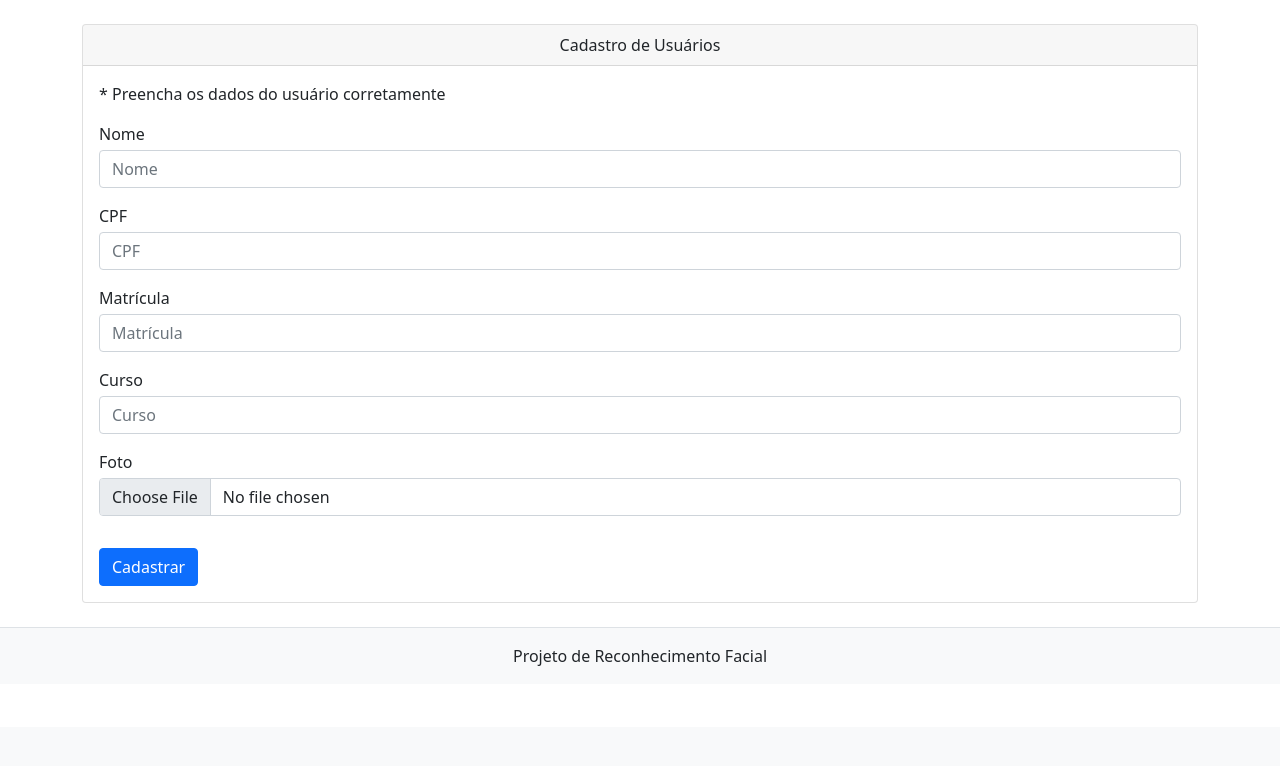
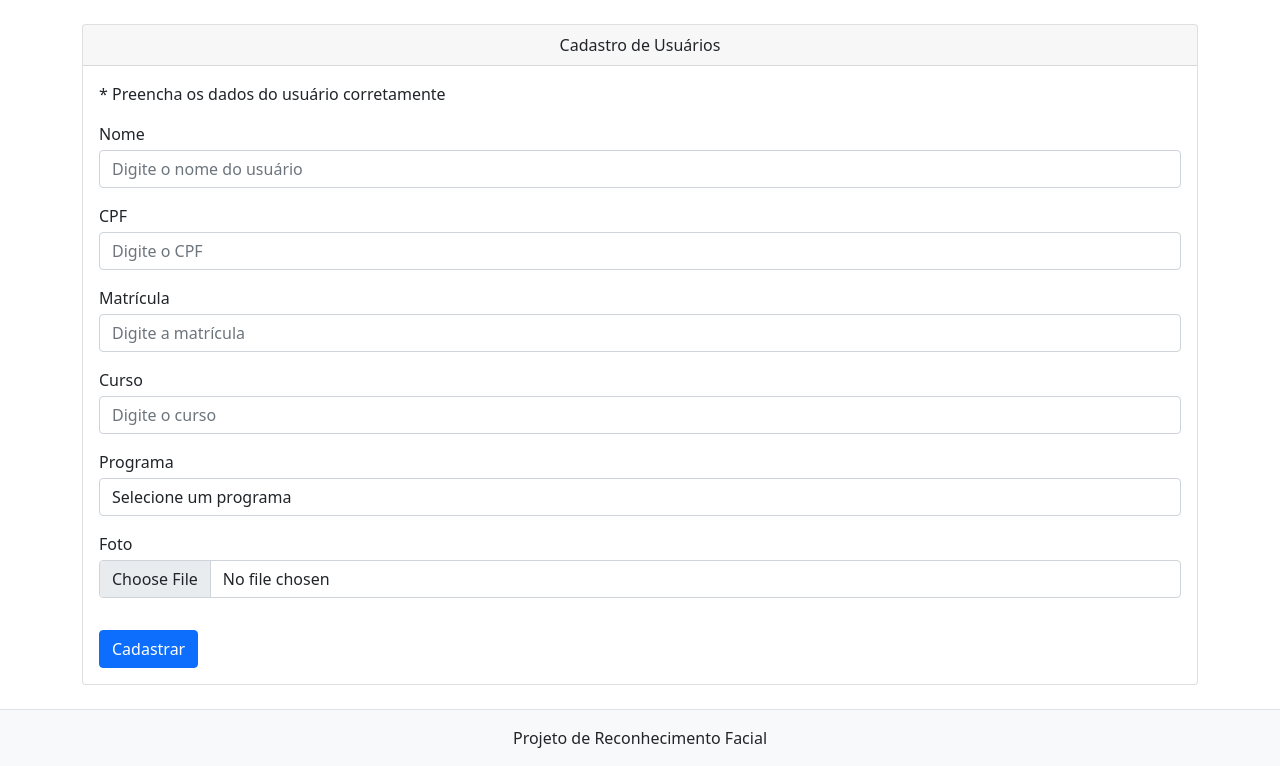
Before and after one commit to fabiojreng/reconhecimento-admin, a Django app: page /users/create/ in a window 1280 px wide. Shown: the part 73-839 px from the top of the page. Before the commit the page ends 739 px from the top, so only its background shows below. Run offline with Django 5.2, Linux system fonts and the light colour scheme; tables that the repository leaves empty hold one stand-in row (values such as "Sample post"); some libraries are stand-ins or nearby versions.

Commit message:
feat: adicionar campo de relação com programa

```diff
--- a/apps/users/forms.py
+++ b/apps/users/forms.py
@@ -1,17 +1,50 @@
 from django import forms
 from django.core.exceptions import ValidationError
 from .models import User
+from ..administrators.models import Administrator
+from ..programs.models import Program
 
 
 class UserForm(forms.ModelForm):
+    program = forms.ModelChoiceField(
+        queryset=Program.objects.all(),
+        empty_label="Selecione um programa",
+        label="Programa",
+        widget=forms.Select(attrs={"class": "form-control"}),
+    )
+
     class Meta:
         model = User
-        fields = ["username", "document", "course", "registration_code", "photo"]
-
-    def __init__(self, *args, **kwargs):
-        super().__init__(*args, **kwargs)
-        for field in self.fields.values():
-            field.widget.attrs["class"] = "form-control"
+        fields = [
+            "username",
+            "document",
+            "registration_code",
+            "course",
+            "photo",
+            "program",
+        ]
+        widgets = {
+            "username": forms.TextInput(
+                attrs={
+                    "class": "form-control",
+                    "placeholder": "Digite o nome do usuário",
+                }
+            ),
+            "document": forms.TextInput(
+                attrs={"class": "form-control", "placeholder": "Digite o CPF"}
+            ),
+            "registration_code": forms.TextInput(
+                attrs={"class": "form-control", "placeholder": "Digite a matrícula"}
+            ),
+            "course": forms.TextInput(
+                attrs={"class": "form-control", "placeholder": "Digite o curso"}
+            ),
+            "photo": forms.ClearableFileInput(
+                attrs={
+                    "class": "form-control",
+                }
+            ),
+        }
 
     def clean_document(self):
         document = self.cleaned_data.get("document")
--- a/apps/users/templates/user_create.html
+++ b/apps/users/templates/user_create.html
@@ -26,7 +26,7 @@
 
             <div class="form-group mb-3">
               <label class="mb-1" for="id_username">Nome</label>
-              <input type="text" class="form-control" id="id_username" name="username" value="{{ form.username.value|default:'' }}" placeholder="Nome">
+              {{ form.username }}
               {% if form.username.errors %}
                 <div class="text-danger small">{{ form.username.errors|join:', ' }}</div>
               {% endif %}
@@ -34,7 +34,7 @@
 
             <div class="form-group mb-3">
               <label class="mb-1" for="id_document">CPF</label>
-              <input type="text" class="form-control" id="id_document" name="document" value="{{ form.document.value|default:'' }}" placeholder="CPF">
+              {{ form.document }}
               {% if form.document.errors %}
                 <div class="text-danger small">{{ form.document.errors|join:', ' }}</div>
               {% endif %}
@@ -42,7 +42,7 @@
 
             <div class="form-group mb-3">
               <label class="mb-1" for="id_registration_code">Matrícula</label>
-              <input type="text" class="form-control" id="id_registration_code" name="registration_code" value="{{ form.registration_code.value|default:'' }}" placeholder="Matrícula">
+              {{ form.registration_code }}
               {% if form.registration_code.errors %}
                 <div class="text-danger small">{{ form.registration_code.errors|join:', ' }}</div>
               {% endif %}
@@ -50,15 +50,23 @@
 
             <div class="form-group mb-3">
               <label class="mb-1" for="id_course">Curso</label>
-              <input type="text" class="form-control" id="id_course" name="course" value="{{ form.course.value|default:'' }}" placeholder="Curso">
+              {{ form.course }}
               {% if form.course.errors %}
                 <div class="text-danger small">{{ form.course.errors|join:', ' }}</div>
               {% endif %}
             </div>
 
             <div class="form-group mb-3">
+              <label class="mb-1" for="id_program_id">Programa</label>
+              {{ form.program }}
+              {% if form.program.errors %}
+                <div class="text-danger small">{{ form.program.errors|join:', ' }}</div>
+              {% endif %}
+            </div>
+
+            <div class="form-group mb-3">
               <label class="mb-1" for="id_photo">Foto</label>
-              <input type="file" class="form-control" id="id_photo" name="photo">
+              {{ form.photo }}
               {% if form.photo.errors %}
                 <div class="text-danger small">{{ form.photo.errors|join:', ' }}</div>
               {% endif %}
```
